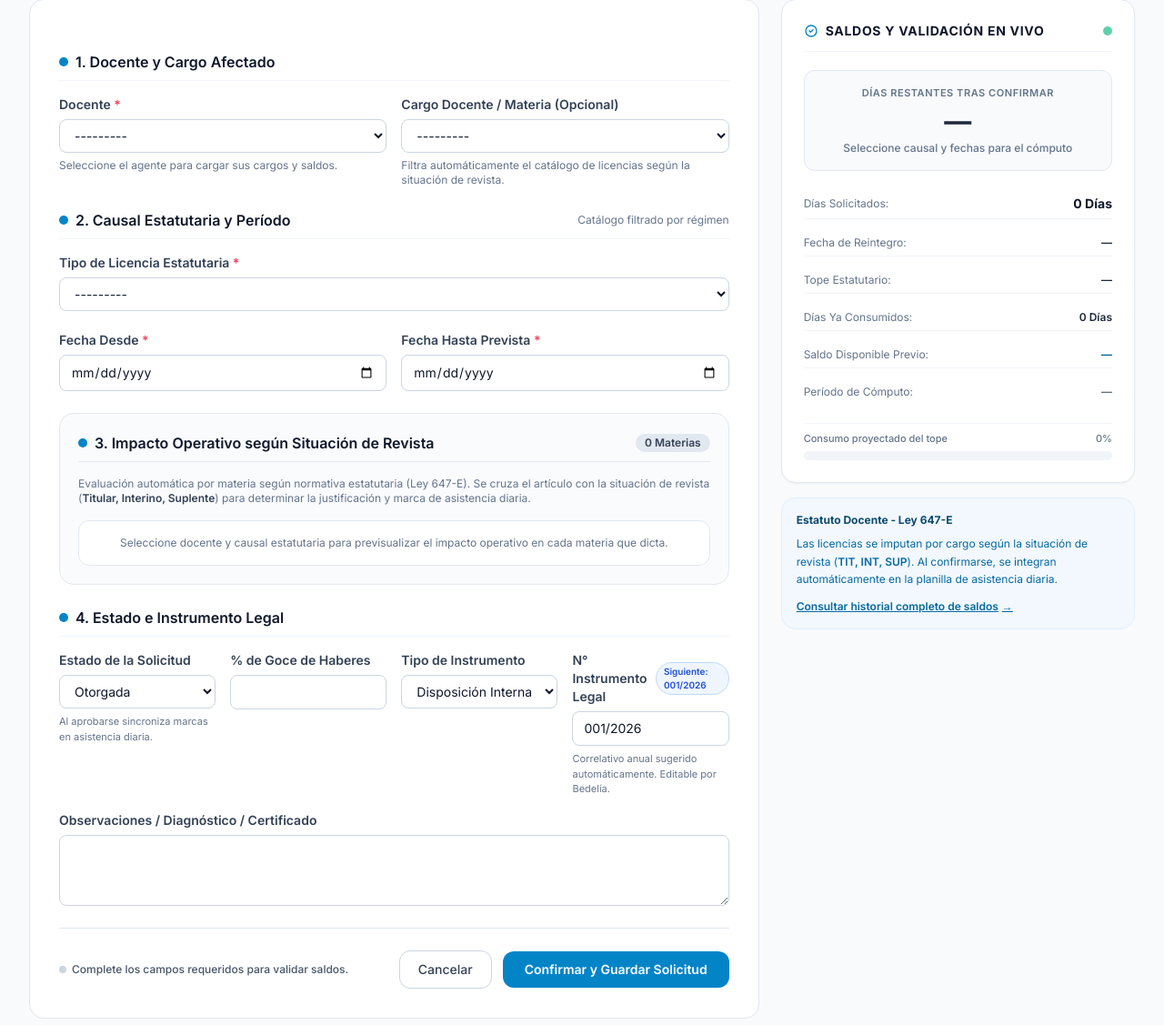
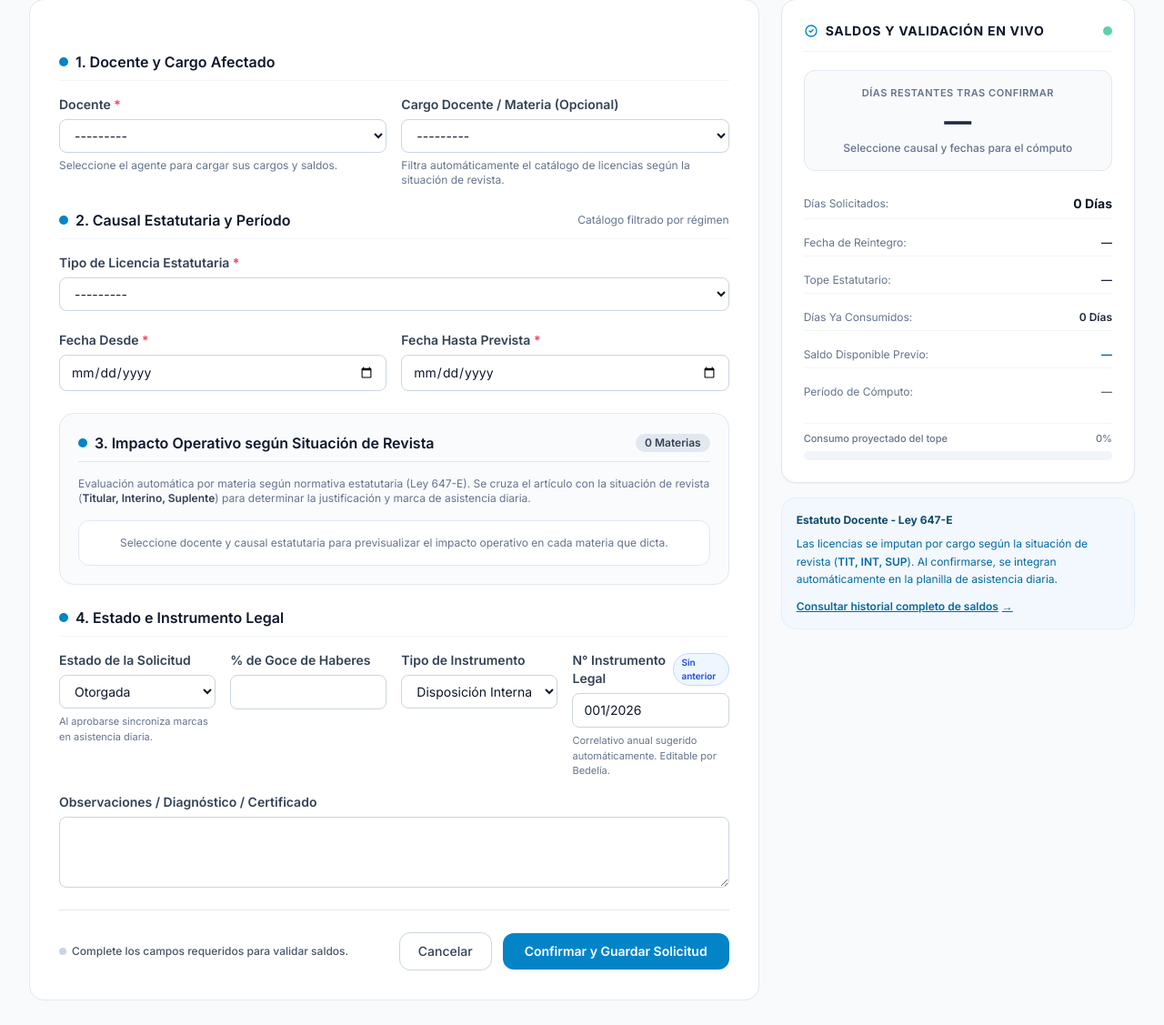
Before and after one commit to NeumannMaxii/zunin, a Django app: page /licencias/solicitudes/nueva/ in a window 1280 px wide. Shown: the part 223-1350 px from the top of the page at 91% size. Run offline with Django 5.2, Linux system fonts and the light colour scheme; the visitor is signed in with stand-in values (Sample User, id 1); data comes from the database, SQL or seed files in the repository; data that the repository does not hold is empty; some libraries are stand-ins or nearby versions.

Commit message:
fix(licencias): exponer APIs de disposicion correlativa y mostrar numero anterior

```diff
--- a/apps/licencias/templates/licencias/justificacion_diferida.html
+++ b/apps/licencias/templates/licencias/justificacion_diferida.html
@@ -219,7 +219,9 @@ document.addEventListener('DOMContentLoaded', function() {
                 if (inputDisp && !inputDisp.value) {
                     inputDisp.value = data.siguiente;
                 }
-                if (badgeDisp) badgeDisp.textContent = `Siguiente: ${data.siguiente}`;
+                if (badgeDisp) {
+                    badgeDisp.textContent = data.anterior ? `Anterior: ${data.anterior}` : 'Sin anterior';
+                }
             }
         } catch(e) {}
     }
--- a/apps/licencias/templates/licencias/licenciaotorgada_form.html
+++ b/apps/licencias/templates/licencias/licenciaotorgada_form.html
@@ -798,7 +798,7 @@ document.addEventListener('DOMContentLoaded', function () {
                     manualEditado = false;
                 }
                 if (badgeCorrelativo) {
-                    badgeCorrelativo.textContent = `Siguiente: ${data.siguiente}`;
+                    badgeCorrelativo.textContent = data.anterior ? `Anterior: ${data.anterior}` : 'Sin anterior';
                     badgeCorrelativo.classList.remove('hidden');
                 }
             }
--- a/apps/licencias/views.py
+++ b/apps/licencias/views.py
@@ -1983,10 +1983,14 @@ class SiguienteDisposicionAPIView(View):
             reservar=False,
         )
         final_anio = target_anio or datetime.date.today().year
+        num_sig = int(siguiente.split("/")[0])
+        num_ant = num_sig - 1
+        anterior = f"{num_ant:03d}/{final_anio}" if num_ant > 0 else None
         return JsonResponse(
             {
                 "status": "success",
                 "siguiente": siguiente,
+                "anterior": anterior,
                 "anio": final_anio,
             },
             status=200,
```
Also changed, not shown: apps/licencias/tests/test_ticket_19_3_correlativo_disposiciones.py (+14 -0 lines).
